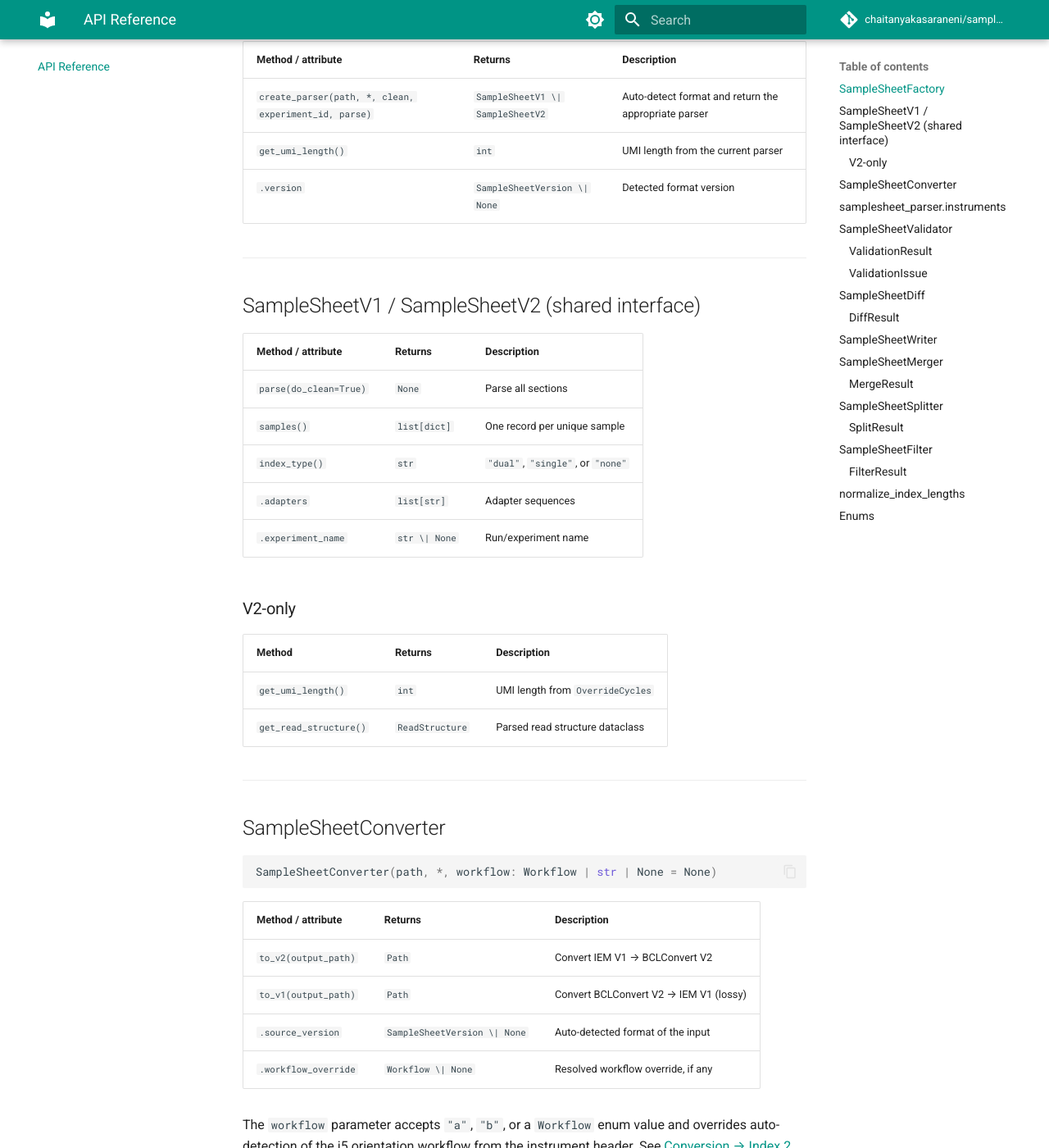
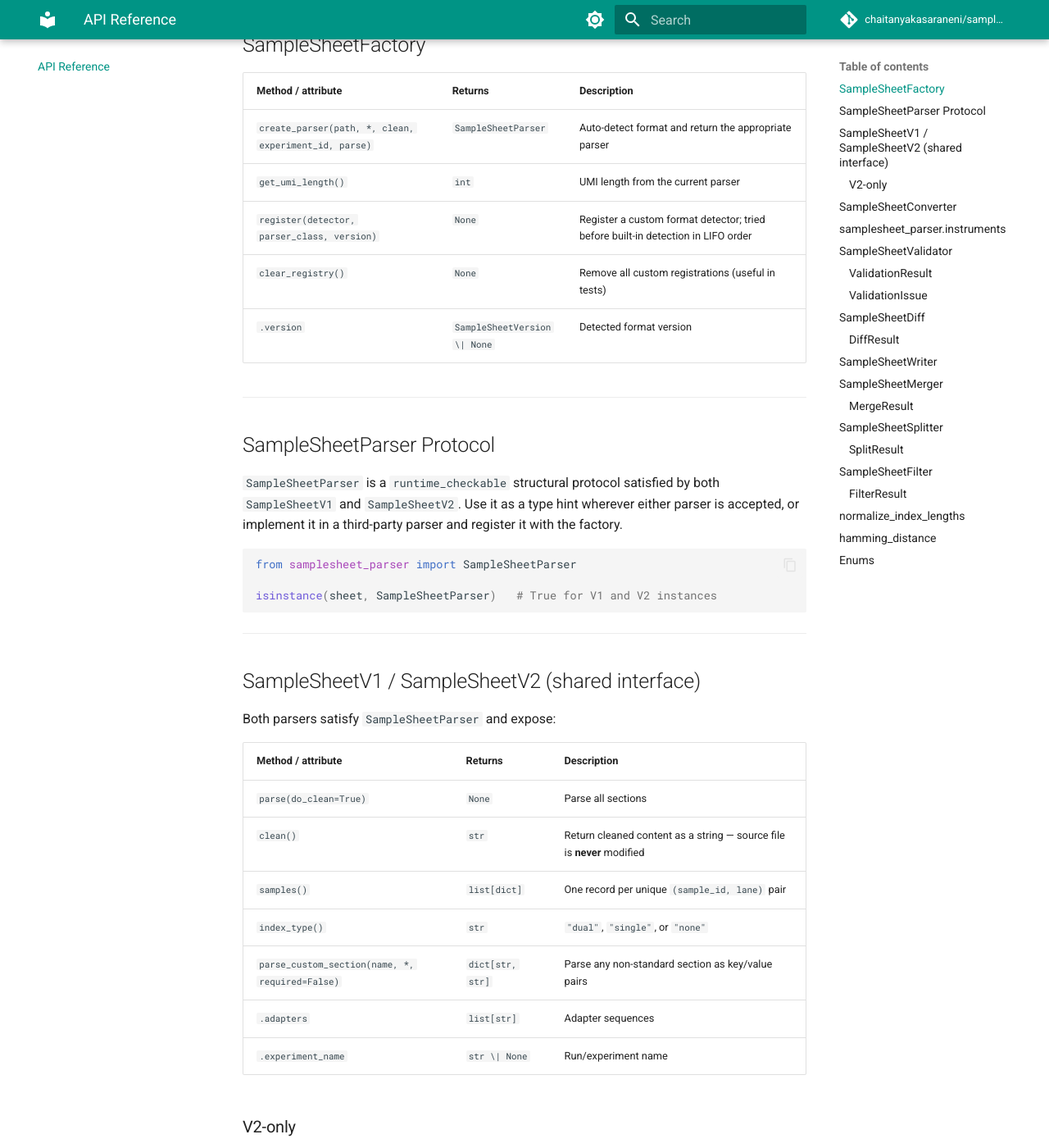
Before and after one commit to chaitanyakasaraneni/samplesheet-parser, an MkDocs documentation site: the page built from docs/api.md, in a window 1280 px wide and 1400 px high, scrolled down 605 px. Shown: the whole window at 82% size. Built offline with MkDocs 1.6.1 and Material for MkDocs 9.7.7, drawn with Linux system fonts in a browser that asks for light colours; comment, search, counter and statistics services are not loaded; some of the changed text lies outside the part shown.

Commit message:
docs: update API.md

````diff
--- a/docs/api.md
+++ b/docs/api.md
@@ -5,6 +5,7 @@ All public classes are importable directly from the top-level package:
 ```python
 from samplesheet_parser import (
     SampleSheetFactory,
+    SampleSheetParser,
     SampleSheetV1,
     SampleSheetV2,
     SampleSheetConverter,
@@ -15,6 +16,7 @@ from samplesheet_parser import (
     SampleSheetSplitter,
     SampleSheetFilter,
     normalize_index_lengths,
+    hamming_distance,
 )
 ```
 
@@ -24,19 +26,37 @@ from samplesheet_parser import (
 
 | Method / attribute | Returns | Description |
 |---|---|---|
-| `create_parser(path, *, clean, experiment_id, parse)` | `SampleSheetV1 \| SampleSheetV2` | Auto-detect format and return the appropriate parser |
+| `create_parser(path, *, clean, experiment_id, parse)` | `SampleSheetParser` | Auto-detect format and return the appropriate parser |
 | `get_umi_length()` | `int` | UMI length from the current parser |
+| `register(detector, parser_class, version)` | `None` | Register a custom format detector; tried before built-in detection in LIFO order |
+| `clear_registry()` | `None` | Remove all custom registrations (useful in tests) |
 | `.version` | `SampleSheetVersion \| None` | Detected format version |
+
+---
+
+## SampleSheetParser Protocol
+
+`SampleSheetParser` is a `runtime_checkable` structural protocol satisfied by both `SampleSheetV1` and `SampleSheetV2`. Use it as a type hint wherever either parser is accepted, or implement it in a third-party parser and register it with the factory.
+
+```python
+from samplesheet_parser import SampleSheetParser
+
+isinstance(sheet, SampleSheetParser)   # True for V1 and V2 instances
+```
 
 ---
 
 ## SampleSheetV1 / SampleSheetV2 (shared interface)
 
+Both parsers satisfy `SampleSheetParser` and expose:
+
 | Method / attribute | Returns | Description |
 |---|---|---|
 | `parse(do_clean=True)` | `None` | Parse all sections |
-| `samples()` | `list[dict]` | One record per unique sample |
+| `clean()` | `str` | Return cleaned content as a string — source file is **never** modified |
+| `samples()` | `list[dict]` | One record per unique `(sample_id, lane)` pair |
 | `index_type()` | `str` | `"dual"`, `"single"`, or `"none"` |
+| `parse_custom_section(name, *, required=False)` | `dict[str, str]` | Parse any non-standard section as key/value pairs |
 | `.adapters` | `list[str]` | Adapter sequences |
 | `.experiment_name` | `str \| None` | Run/experiment name |
 
@@ -87,7 +107,7 @@ from samplesheet_parser.instruments import (
 
 | Name | Kind | Description |
 |---|---|---|
-| `Workflow` | `StrEnum` | `Workflow.A` (i5 forward) / `Workflow.B` (i5 RC'd on chip) |
+| `Workflow` | `str, Enum` | `Workflow.A` (i5 forward) / `Workflow.B` (i5 RC'd on chip) |
 | `detect_workflow(name)` | `Workflow \| None` | Classify an instrument name; `None` for unknown or ambiguous (e.g. `NovaSeq 6000`) |
 | `parse_workflow(value)` | `Workflow \| None` | Coerce a CLI string (`"a"` / `"b"`) to `Workflow` |
 | `reverse_complement(seq)` | `str` | Reverse-complement a DNA sequence (preserves `N`, case-preserving) |
@@ -243,6 +263,24 @@ Normalizes index sequence lengths across a list of sample dicts. See [Index Util
 
 ---
 
+## hamming_distance
+
+```python
+from samplesheet_parser import hamming_distance
+```
+
+Computes the Hamming distance between two equal-length index sequences, counting `N` wildcards as matches:
+
+```python
+hamming_distance("ATTACTCG", "ATTACTCG")   # 0
+hamming_distance("ATTACTCG", "ATTACTCC")   # 1
+hamming_distance("ATTNCNCG", "ATTACTCG")   # 0  — N matches anything
+```
+
+Used internally by `SampleSheetValidator` when checking index collision thresholds. Accepts sequences of different lengths (returns `None`) but in practice all samples in a valid sheet have uniform index lengths after normalization.
+
+---
+
 ## Enums
 
 ```python
````
